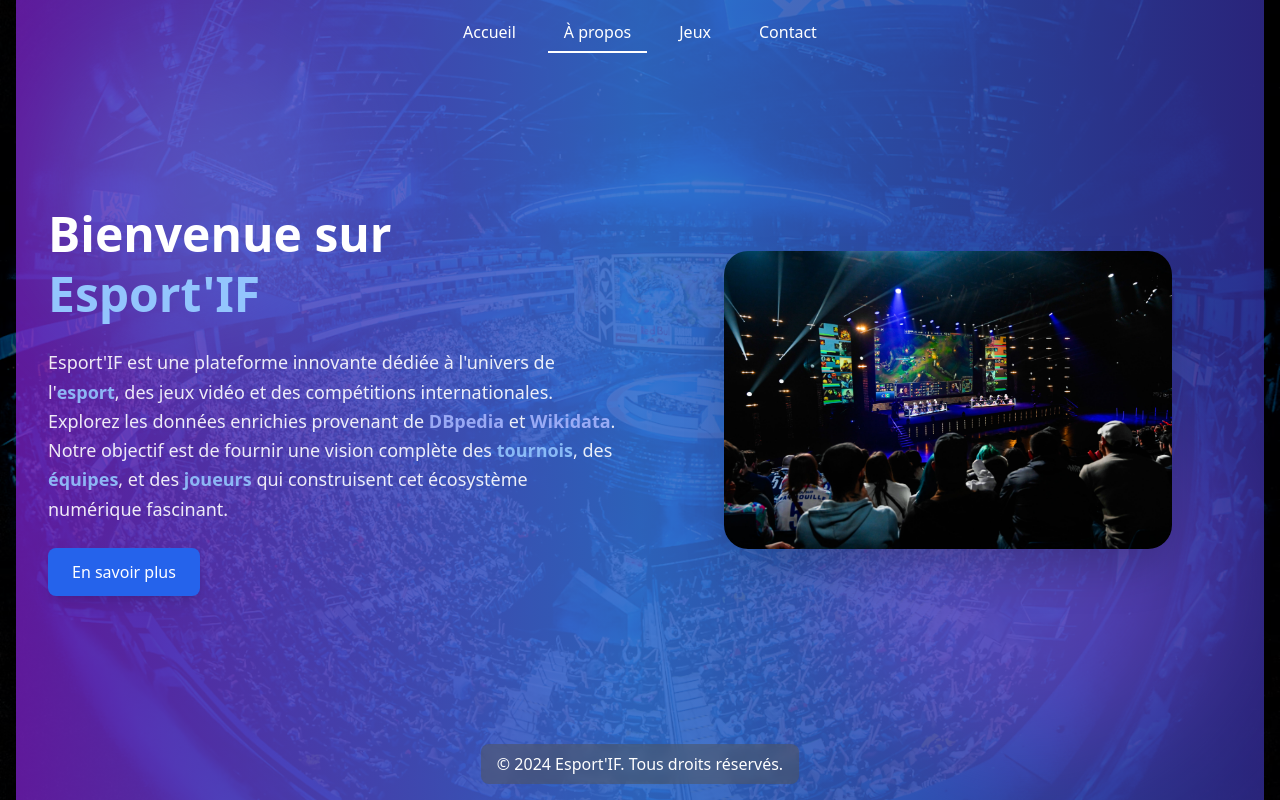
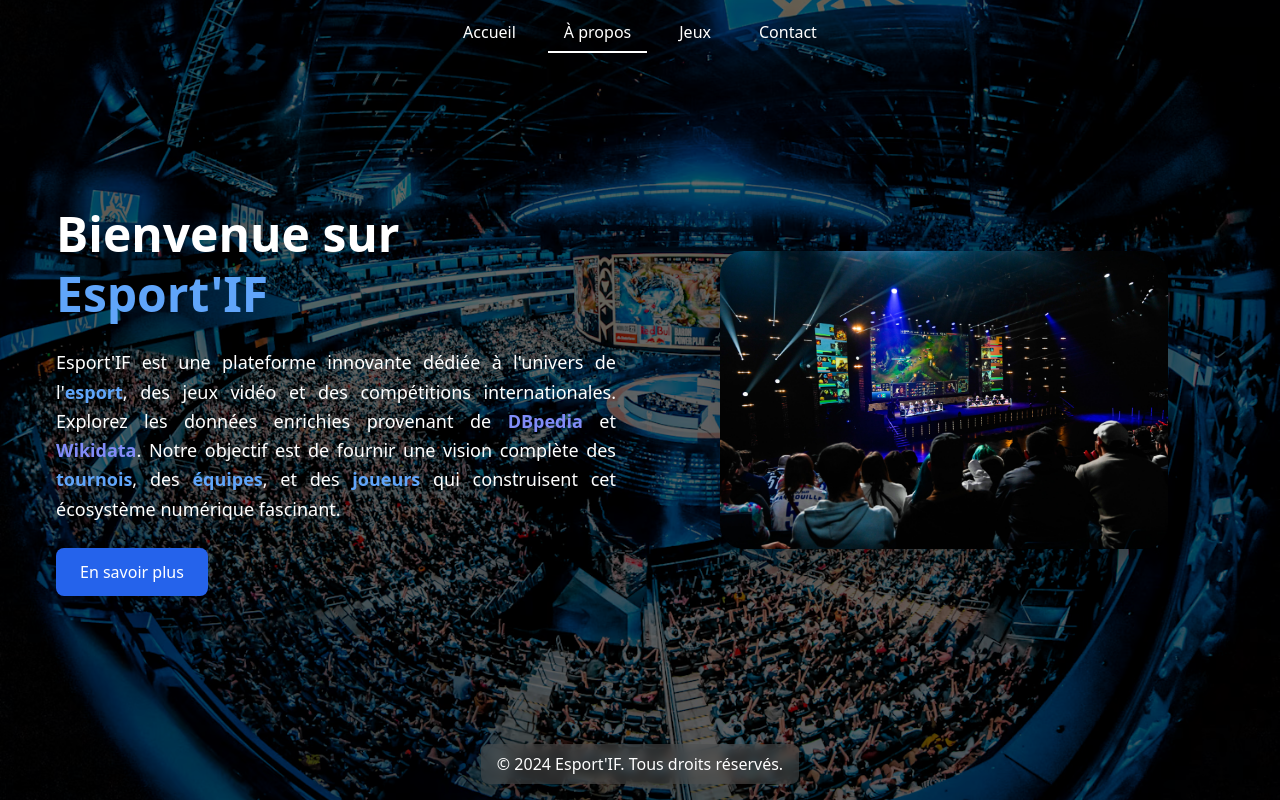
Before and after one commit to yolaatar/esportif, a React (Create React App) app: page /about in a window 1280 px wide. Built offline with nearby package versions, Linux system fonts and the light colour scheme.

Commit message:
imrove the about page

```diff
--- a/src/pages/About.js
+++ b/src/pages/About.js
@@ -2,39 +2,34 @@
 
 const About = () => {
 	return (
-		<div className="relative flex flex-col md:flex-row items-center justify-center gap-12 px-8 py-16 min-h-screen overflow-hidden">
-			{/* Gradient de fond */}
-			<div className="absolute inset-0 bg-gradient-to-r from-purple-700 via-blue-500 to-indigo-800 opacity-75 -z-10"></div>
-
-			{/* Effets visuels (cercles) */}
-			<div className="absolute top-10 left-10 w-72 h-72 bg-blue-400 rounded-full blur-3xl opacity-30 -z-10"></div>
-			<div className="absolute bottom-10 right-10 w-96 h-96 bg-purple-500 rounded-full blur-3xl opacity-30 -z-10"></div>
-
+		<div className="relative flex flex-col md:flex-row items-center justify-center gap-12 px-8 py-16 min-h-screen">
 			{/* Texte */}
-			<div className="md:w-1/2 text-white text-center md:text-left space-y-6 animate-fadeIn">
-				<h2 className="text-5xl font-extrabold leading-tight">
-					Bienvenue sur <span className="text-blue-300">Esport'IF</span>
+			<div className="md:w-1/2 text-white text-justify space-y-6 animate-fadeIn max-w-2xl">
+				<h2 className="text-5xl font-extrabold leading-tight drop-shadow-2xl text-center md:text-left">
+					Bienvenue sur <span className="text-blue-400">Esport'IF</span>
 				</h2>
-				<p className="text-lg leading-relaxed opacity-90">
+				<p className="text-lg leading-relaxed drop-shadow-xl">
 					Esport'IF est une plateforme innovante dédiée à l'univers de
-					l'<span className="text-blue-300 font-semibold">esport</span>, des
+					l'<span className="text-blue-400 font-semibold">esport</span>, des
 					jeux vidéo et des compétitions internationales. Explorez les données
 					enrichies provenant de{" "}
-					<span className="text-indigo-300 font-semibold">DBpedia</span> et{" "}
-					<span className="text-indigo-300 font-semibold">Wikidata</span>. Notre
+					<span className="text-indigo-400 font-semibold">DBpedia</span> et{" "}
+					<span className="text-indigo-400 font-semibold">Wikidata</span>. Notre
 					objectif est de fournir une vision complète des{" "}
-					<span className="text-blue-300 font-semibold">tournois</span>, des{" "}
-					<span className="text-blue-300 font-semibold">équipes</span>, et des{" "}
-					<span className="text-blue-300 font-semibold">joueurs</span> qui
+					<span className="text-blue-400 font-semibold">tournois</span>, des{" "}
+					<span className="text-blue-400 font-semibold">équipes</span>, et des{" "}
+					<span className="text-blue-400 font-semibold">joueurs</span> qui
 					construisent cet écosystème numérique fascinant.
 				</p>
-				<button className="px-6 py-3 bg-blue-600 text-white rounded-lg shadow-lg hover:bg-blue-700 transition duration-300">
-					En savoir plus
-				</button>
+				<div className="flex justify-center md:justify-start">
+					<button className="px-6 py-3 bg-blue-600 text-white rounded-lg shadow-lg hover:bg-blue-700 transition duration-300">
+						En savoir plus
+					</button>
+				</div>
 			</div>
 
 			{/* Image */}
-			<div className="md:w-1/2 flex justify-center animate-fadeIn">
+			<div className="md:w-1/2 flex justify-center animate-fadeIn max-w-2xl">
 				<img
 					src="/esport-about-page.jpg"
 					alt="Esport illustration"
```
